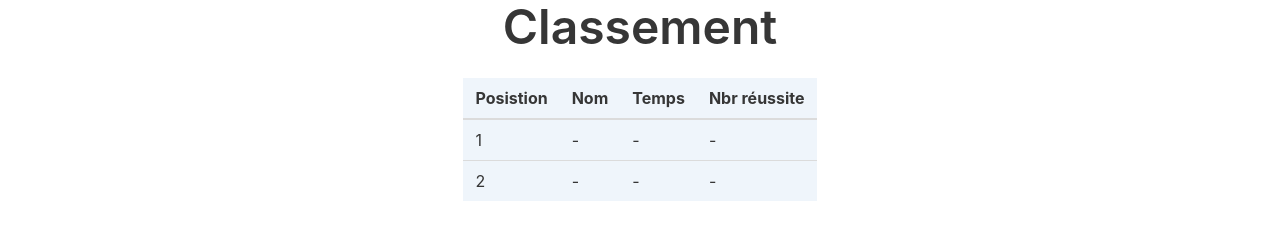
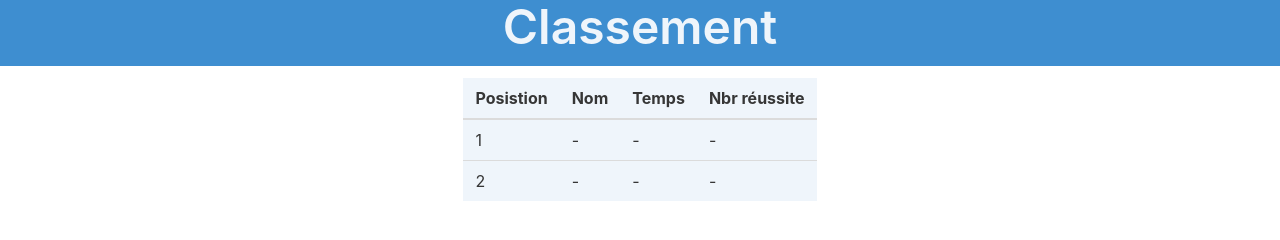
Before and after one commit to baptiste7905/Reussite, a website: page static/classement.html in a window 1280 px wide. Drawn offline with nearby package versions, Linux system fonts and the light colour scheme.

Commit message:
Update classement.html

```diff
--- a/static/classement.html
+++ b/static/classement.html
@@ -7,14 +7,14 @@
     </head>
 
     <body>
-        <div class="columns ">
+        <div class="columns has-background-info">
             <div class="column is-half is-offset-one-quarter">
-                <h1 class="title is-1 has-text-centered">Classement</h1>
+                <h1 class="title is-1 has-text-centered has-text-info-light">Classement</h1>
             </div>
         </div>
         <div></div>
             <div id="tableau">
-                <table class="table is-hoverable has-background-info-light m-auto ">
+                <table class="table is-hoverable has-background-info-light m-auto">
                     <thead>
                         <tr>
                             <th>Posistion</th>
```
